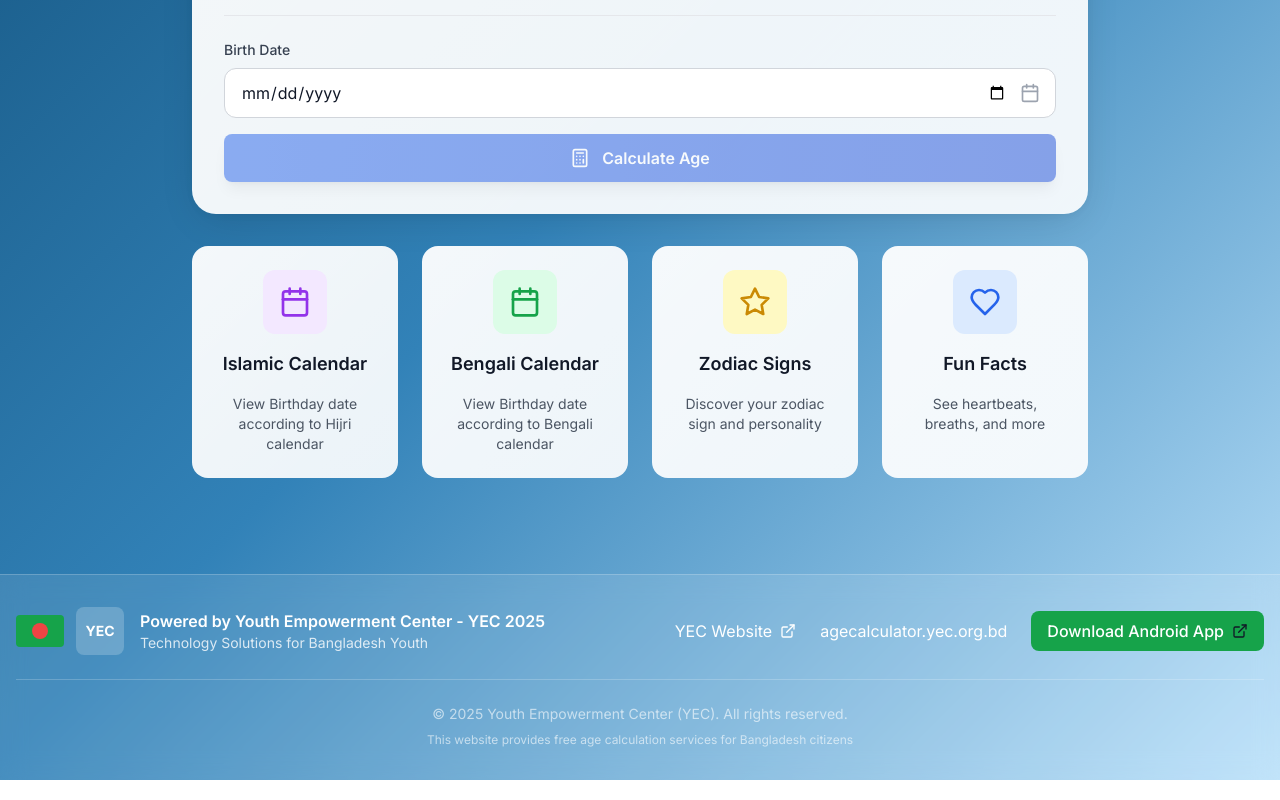
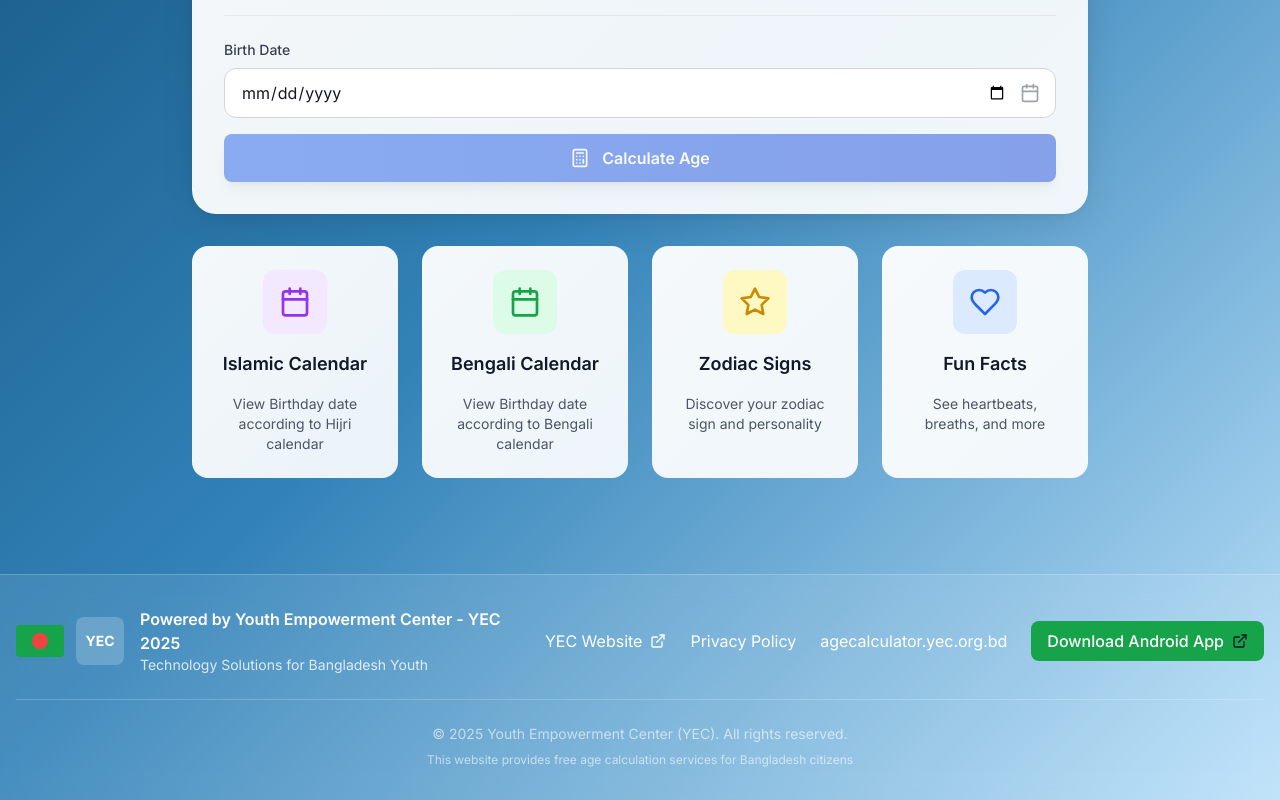
Before and after one commit to nayem121/Age-Calculator-Bangladesh-YEC, a Next.js app: page /en in a window 1280 px wide. Shown: the part 530-1330 px from the top of the page. Built offline with nearby package versions, Linux system fonts and the light colour scheme.

Commit message:
Add: Privacy Policy page for Android app with AdMob monetization

```diff
--- a/messages/bn.json
+++ b/messages/bn.json
@@ -68,5 +68,9 @@
     "title": "বয়স ক্যালকুলেটর বাংলাদেশ - Age Calculator | বাংলা ও ইংরেজিতে বয়স গণনা",
     "description": "বাংলাদেশের মানুষের জন্য বিনামূল্যের বয়স ক্যালকুলেটর অ্যাপ। ইসলামিক ক্যালেন্ডার, রাশিচক্র, টিকাদান সূচি এবং আইনি অধিকার সহ বাংলা ও ইংরেজিতে বয়স গণনা করুন। ছাত্র, অভিভাবক এবং সরকারি নথির জন্য উপযুক্ত।",
     "keywords": "বয়স ক্যালকুলেটর, age calculator, বাংলাদেশ, বাংলা, বাংলা ক্যালেন্ডার, Islamic calendar, রাশিচক্র, টিকাদান, আইনি অধিকার, জন্ম তারিখ দিয়ে বয়স বের করুন, বয়স নির্ণয় অ্যাপ, বয়স কত, সঠিক বয়স বের করার অ্যাপ, Bangla age calculator, Age Calculator BD, Bengali birthday calculator, offline age calculator, Boyos Calculator"
+  },
+  "privacyPolicy": {
+    "title": "গোপনীয়তা নীতি - বয়স ক্যালকুলেটর বাংলাদেশ",
+    "description": "আমাদের বয়স ক্যালকুলেটর অ্যাপে আমরা কীভাবে আপনার গোপনীয়তা রক্ষা করি এবং আপনার তথ্য পরিচালনা করি তা জানুন।"
   }
 }
--- a/messages/en.json
+++ b/messages/en.json
@@ -68,5 +68,9 @@
     "title": "Age Calculator Bangladesh - বয়স ক্যালকুলেটর | Calculate Age in Bengali & English",
     "description": "Free age calculator app for Bangladesh people. Calculate age in Bengali and English with Islamic calendar, zodiac signs, vaccination schedule, and legal rights. Perfect for students, parents, and official documents.",
     "keywords": "age calculator, বয়স ক্যালকুলেটর, Bangladesh, Bengali, Bengali calendar, বাংলা ক্যালেন্ডার, Islamic calendar, zodiac, vaccination, legal rights, date of birth calculator, how old am I, DOB to age calculator, calculate my age, age checker, birthday countdown, date difference calculator, Bangla age calculator, Age Calculator BD, Bengali birthday calculator, offline age calculator, Boyos Calculator"
+  },
+  "privacyPolicy": {
+    "title": "Privacy Policy - Age Calculator Bangladesh",
+    "description": "Learn how we protect your privacy and handle your data in our age calculator app."
   }
 }
--- a/src/components/Footer.tsx
+++ b/src/components/Footer.tsx
@@ -58,6 +58,13 @@ export default function Footer({ locale }: FooterProps) {
             </a>
 
             <a
+              href={`/${locale}/privacy-policy`}
+              className="text-white hover:text-white/80 transition-colors"
+            >
+              {locale === 'bn' ? 'গোপনীয়তা নীতি' : 'Privacy Policy'}
+            </a>
+
+            <a
               href="https://agecalculator.yec.org.bd"
               className="text-white hover:text-white/80 transition-colors"
             >
```
